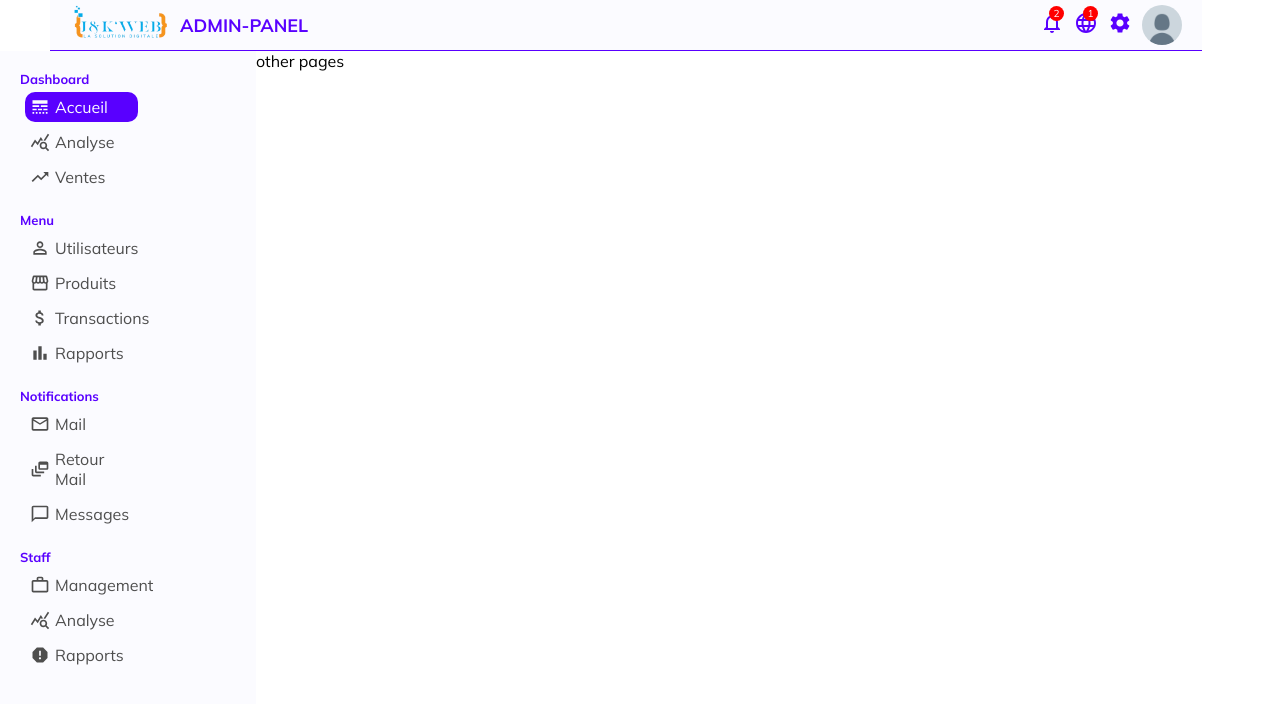
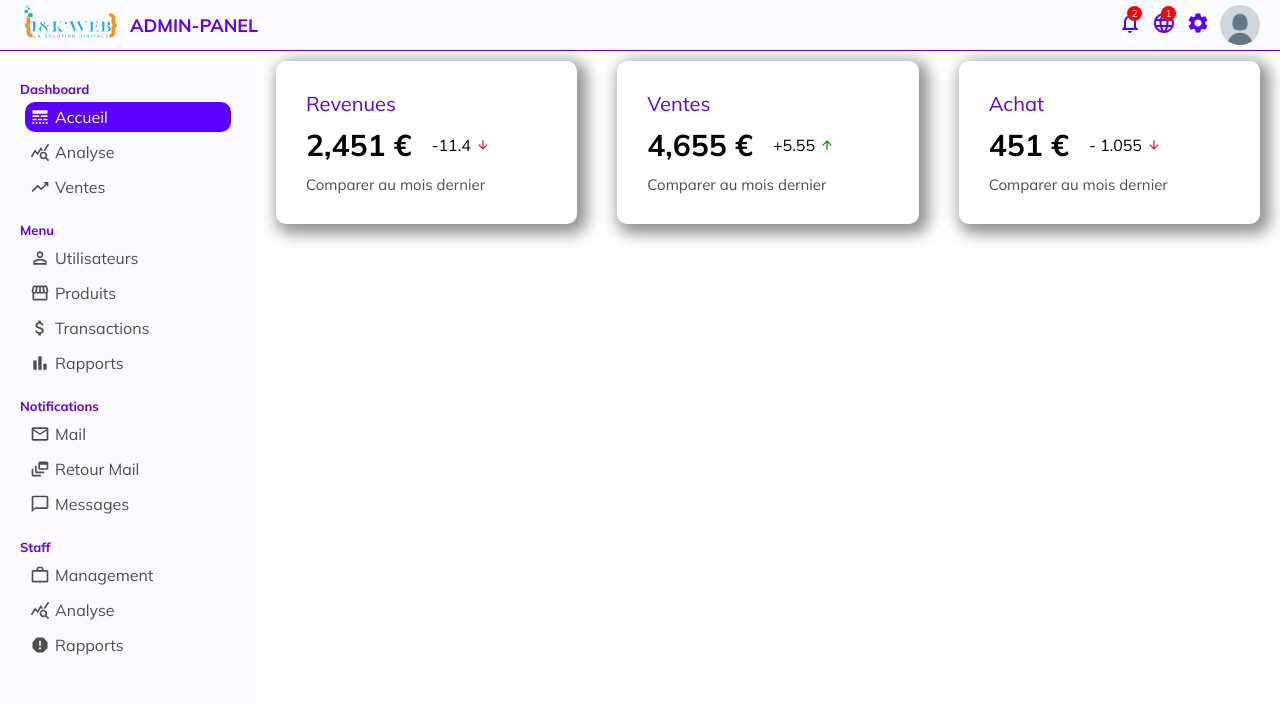
Before and after one commit to Jb-Dev-Couturier/admin-panel, a React (Create React App) app: page / in a window 1280 px wide. Shown: the top 704 px of the page. Built offline with nearby package versions, Linux system fonts and the light colour scheme.

Commit message:
featured Info

```diff
--- a/src/App.js
+++ b/src/App.js
@@ -1,5 +1,6 @@
 import SideBar from './components/SideBar';
 import Topbar from './components/Topbar';
+import Home from './pages/Home';
 
 function App() {
   return (
@@ -7,7 +8,7 @@ function App() {
       <Topbar />
       <div className="containerApp">
         <SideBar />
-        <div className="others">other pages</div>
+        <Home/>
       </div>
     </div>
   );
--- /dev/null
+++ b/src/components/FeaturedInfo.jsx
@@ -0,0 +1,40 @@
+import React from 'react'
+
+import {ArrowDownward,ArrowUpward} from '@mui/icons-material';
+
+export default function FeaturedInfo() {
+  return (
+    <div className='FeaturedInfo'>
+        <div className="featuredItem">
+            <span className="featuredTitle">Revenues</span>
+            <div className="featuredMoneyContainer">
+                <span className="featuredMoney">2,451 €</span>
+                <span className="featuredMoneyRate"> -11.4 <ArrowDownward className='featuredIcon negatif'/></span>
+            </div>
+            <span className="featuredSub">
+                Comparer au mois dernier
+            </span>
+        </div>
+        <div className="featuredItem">
+            <span className="featuredTitle">Ventes</span>
+            <div className="featuredMoneyContainer">
+                <span className="featuredMoney">4,655 €</span>
+                <span className="featuredMoneyRate"> +5.55 <ArrowUpward className='featuredIcon'/></span>
+            </div>
+            <span className="featuredSub">
+                Comparer au mois dernier
+            </span>
+        </div>
+        <div className="featuredItem">
+            <span className="featuredTitle">Achat</span>
+            <div className="featuredMoneyContainer">
+                <span className="featuredMoney">451 €</span>
+                <span className="featuredMoneyRate"> - 1.055 <ArrowDownward className='featuredIcon negatif'/></span>
+            </div>
+            <span className="featuredSub">
+                Comparer au mois dernier
+            </span>
+        </div>
+    </div>
+  )
+}
--- /dev/null
+++ b/src/pages/Home.jsx
@@ -0,0 +1,10 @@
+import React from 'react'
+import FeaturedInfo from '../components/FeaturedInfo'
+
+export default function Home() {
+  return (
+    <div className='Home'>
+        <FeaturedInfo/>
+    </div>
+  )
+}
--- a/src/styles/_settings.scss
+++ b/src/styles/_settings.scss
@@ -25,6 +25,7 @@ $white: rgb(251, 251, 255);
 .App {
   .containerApp {
     display: flex;
+    margin-top: 10px;
   }
   .others {
     flex: 4;
--- /dev/null
+++ b/src/styles/components/_FeaturedInfo.scss
@@ -0,0 +1,54 @@
+.FeaturedInfo {
+  width: 100%;
+  display: flex;
+  justify-content: space-between;
+
+  .featuredItem {
+    flex: 1;
+    margin: 0 20px;
+    padding: 30px;
+    border-radius: 10px;
+    cursor: pointer;
+    -webkit-box-shadow: 5px 5px 15px 5px rgba(0, 0, 0, 0.43);
+    box-shadow: 5px 5px 15px 5px rgba(0, 0, 0, 0.43);
+
+    .featuredTitle{
+        font-size: 20px;
+        color: $color-1;
+    }
+
+    .featuredMoneyContainer{
+        margin: 10px 0;
+        display: flex;
+        align-items: center;
+
+        .featuredMoney{
+            font-size: 30px;
+            font-weight: bold;
+        }
+
+        .featuredMoneyRate{
+            display: flex;
+            align-items: center;
+            margin-left: 20px;
+
+            .featuredIcon{
+                margin-left: 5px;
+                font-size: 14px;
+                font-weight: bold;
+                color: green;
+            }
+            .negatif{
+                color: red;
+            }
+        }
+    }
+
+    .featuredSub{
+        color: $gray;
+        font-size: 15px;
+    }
+
+  }
+
+}
--- a/src/styles/components/_SideBar.scss
+++ b/src/styles/components/_SideBar.scss
@@ -17,7 +17,7 @@
             .sidebarList{
                 padding: 5px;
                 .sidebarListItem{
-                    width: 50%;
+
                     padding: 5px;
                     margin-bottom: 5px;
                     cursor: pointer;
--- a/src/styles/components/_Topbar.scss
+++ b/src/styles/components/_Topbar.scss
@@ -1,6 +1,5 @@
 .topbar {
-  margin: 0 50px;
-  width: 90%;
+  width: 100%;
   height: 50px;
   background-color: $white;
   border-bottom: 1px solid $color-1;
--- a/src/styles/index.scss
+++ b/src/styles/index.scss
@@ -3,3 +3,8 @@
 //components
 @import './components/Topbar';
 @import './components/SideBar';
+@import './components/FeaturedInfo';
+
+
+//Pages
+@import './pages/Home';
--- /dev/null
+++ b/src/styles/pages/_Home.scss
@@ -0,0 +1,3 @@
+.Home{
+    flex: 4;
+}
```
